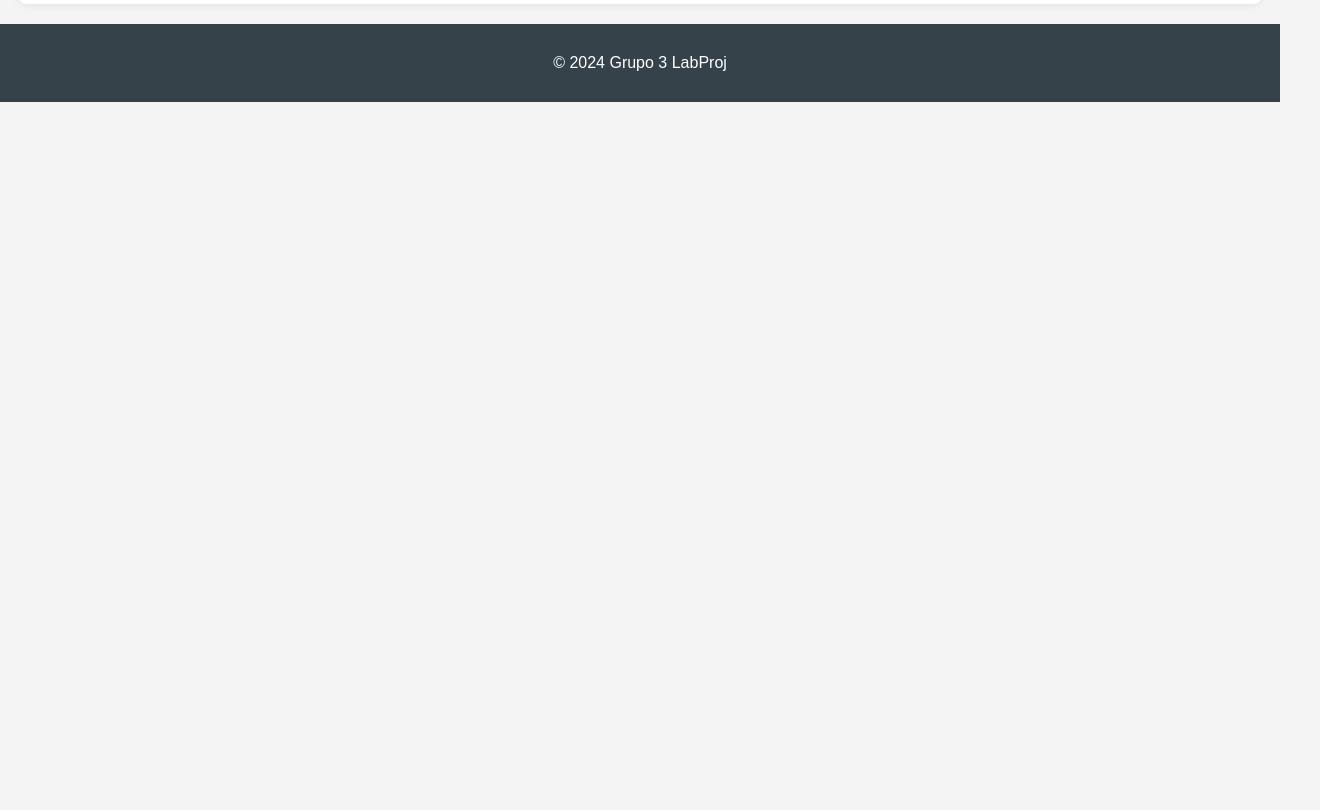
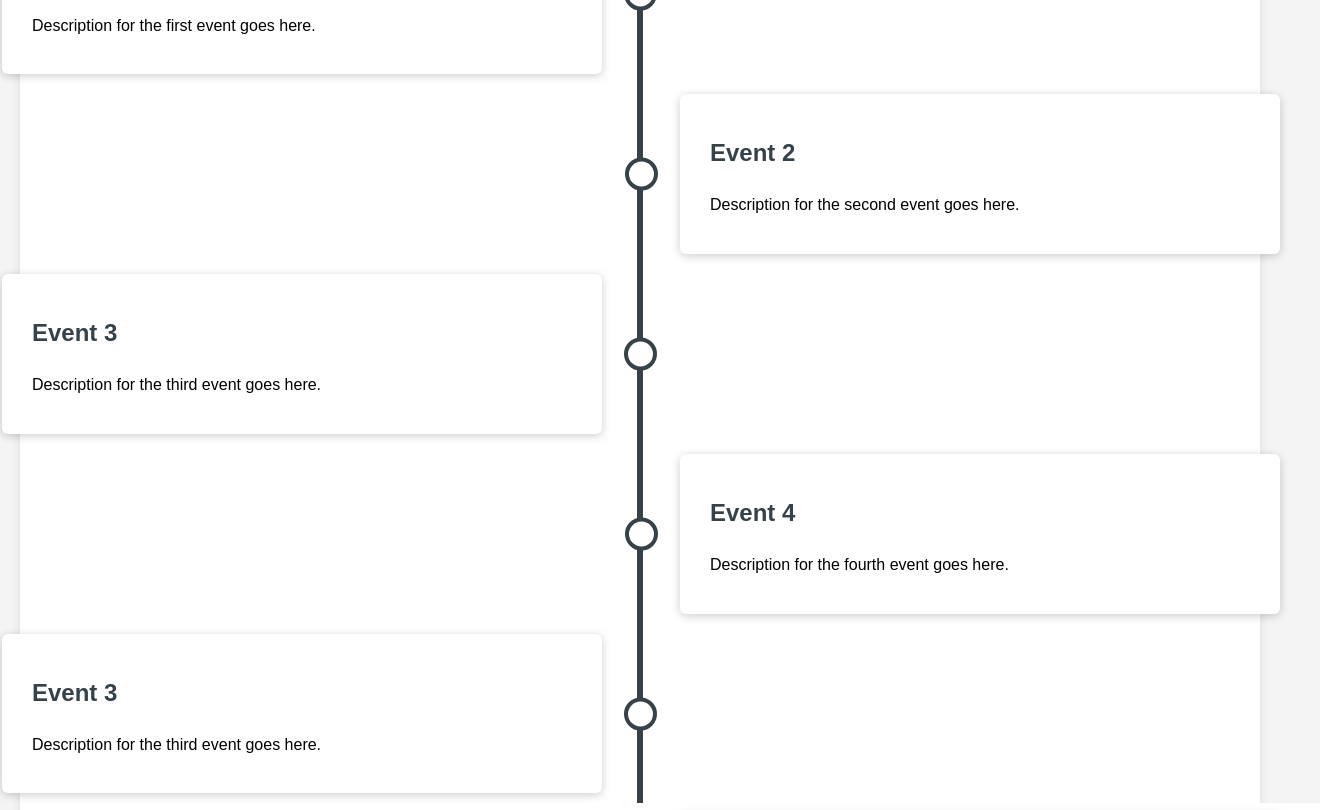
Before and after one commit to danixzsts/2024_LP1_3, a plain HTML site: page index.html in a window 1280 px wide. Shown: the part 515-1325 px from the top of the page, 1320 px wide, since content can reach past the window. Before the commit the page ends 800 px from the top, so only its background shows below. Drawn offline with Linux system fonts and the light colour scheme.

Commit message:
Salvar brach

```diff
--- a/index.html
+++ b/index.html
@@ -23,6 +23,52 @@
         <h2>Bem-vindo à História dos Browsers!</h2>
         <p>Explore a evolução dos navegadores web ao longo dos anos.</p>
 
+        <div class="timeline">
+            <div class="container left">
+              <div class="content">
+                <h2>Event 1</h2>
+                <p>Description for the first event goes here.</p>
+              </div>
+            </div>
+            <div class="container right">
+              <div class="content">
+                <h2>Event 2</h2>
+                <p>Description for the second event goes here.</p>
+              </div>
+            </div>
+            <div class="container left">
+              <div class="content">
+                <h2>Event 3</h2>
+                <p>Description for the third event goes here.</p>
+              </div>
+            </div>
+            <div class="container right">
+              <div class="content">
+                <h2>Event 4</h2>
+                <p>Description for the fourth event goes here.</p>
+              </div>
+            </div>
+            <div class="container left">
+                <div class="content">
+                  <h2>Event 3</h2>
+                  <p>Description for the third event goes here.</p>
+                </div>
+              </div>
+          </div>
+          <div class="container right">
+            <div class="content">
+              <h2>Event 4</h2>
+              <p>Description for the fourth event goes here.</p>
+            </div>
+          </div>
+          <div class="container left">
+            <div class="content">
+              <h2>Event 3</h2>
+              <p>Description for the third event goes here.</p>
+            </div>
+          </div>
+      </div>
+
         <div class="listaBrowsers">
             <div class="item item1"><img src="Imagens/ChromeLogo.png" alt="Chrome"></div>
             <div class="item item2"><img src="Imagens/EdgeLogo.png" alt="Edge"></div>
--- a/styles.css
+++ b/styles.css
@@ -43,6 +43,101 @@ main {
     border-radius: 5px;
     box-shadow: 0 0 10px rgba(0, 0, 0, 0.1);
 }
+
+.timeline {
+    position: relative;
+    max-width: 1200px;
+    margin-top: 100px;
+    margin-right: auto;
+    margin-left: auto;
+    margin-bottom: auto;
+  }
+
+  .timeline::before {
+    content: '';
+    position: absolute;
+    width: 6px;
+    background-color: #35424a;
+    top: 0;
+    bottom: 0;
+    left: 50%;
+    margin-left: -3px;
+  }
+
+  .container {
+    padding: 10px 40px;
+    position: relative;
+    background-color: inherit;
+    width: 50%;
+  }
+
+  .container.left {
+    left: -6.5%;
+  }
+
+  .container.right {
+    left: 50%;
+  }
+
+  .container::after {
+    content: '';
+    position: absolute;
+    width: 25px;
+    height: 25px;
+    background-color: #fff;
+    border: 4px solid #35424a;
+    top: 50%; /* Centraliza verticalmente */
+    transform: translateY(-50%); /* Corrige o alinhamento vertical */
+    border-radius: 50%;
+    z-index: 1;
+  }
+
+  .container.left::after {
+    right: -15px; /* Ajusta o espaço da bola à esquerda */
+  }
+
+  .container.right::after {
+    left: -15px; /* Ajusta o espaço da bola à direita */
+  }
+
+  .content {
+    padding: 20px 30px;
+    background-color: #fff;
+    position: relative;
+    border-radius: 6px;
+    box-shadow: 0 2px 10px rgba(0, 0, 0, 0.2);
+  }
+
+  .container.left .content {
+    margin-left: auto;
+  }
+
+  .container.right .content {
+    margin-right: auto;
+  }
+
+  /* Ajuste para responsividade */
+  @media screen and (max-width: 768px) {
+    .timeline::before {
+      left: 20px; /* Linha central deslocada */
+    }
+
+    .container {
+      width: 100%;
+      padding-left: 50px;
+      padding-right: 25px;
+    }
+
+    .container.left::after,
+    .container.right::after {
+      left: 20px; /* Bolas alinhadas à nova linha */
+    }
+
+    .container.left .content,
+    .container.right .content {
+      margin-left: 0;
+    }
+  }
 
 .listaBrowsers{
     width: 90%;
```
